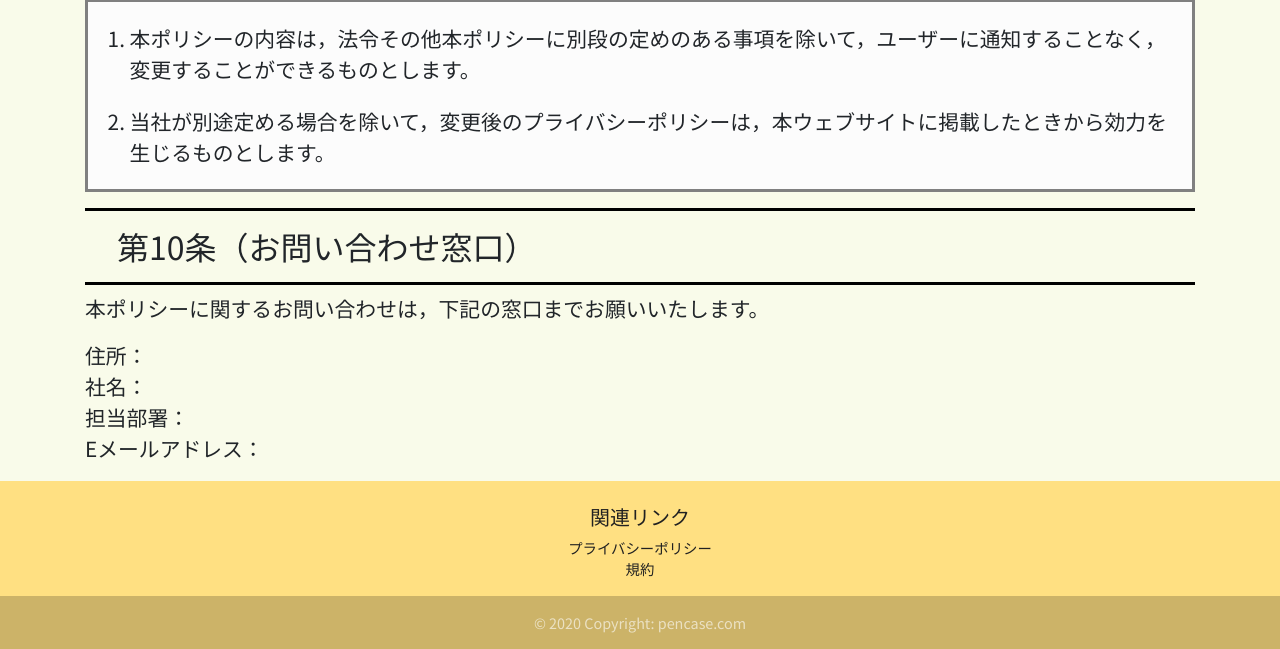
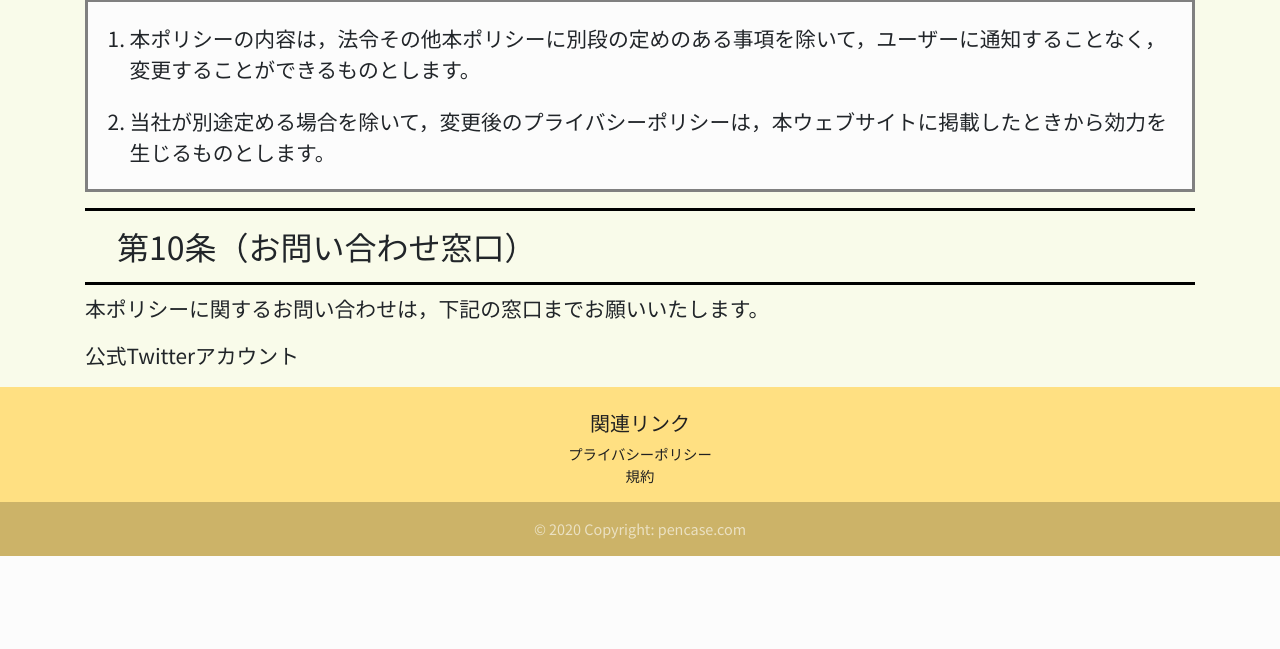
Before and after one commit to cota-eng/pencaseapp-aws-heroku, a Django app: template templates/privacypolicy.html in a window 1280 px wide. Shown: the part 4369-5018 px from the top of the page. After the commit the page ends 4925 px from the top, so only its background shows below. Run offline with Django 3.2, Linux system fonts and the light colour scheme; the template is opened without the code that fills it, so the values that code supplies are empty; some libraries are stand-ins or nearby versions.

Commit message:
プライバシーポリシー

```diff
--- a/templates/privacypolicy.html
+++ b/templates/privacypolicy.html
@@ -85,8 +85,6 @@
 
 <h2>第10条（お問い合わせ窓口）</h2>
 <p>本ポリシーに関するお問い合わせは，下記の窓口までお願いいたします。</p>
-<p>住所：<br>
-社名：<br>
-担当部署：<br>
-Eメールアドレス：</p>
+<p>公式Twitterアカウント<br>
+
 {% endblock content %}
```
